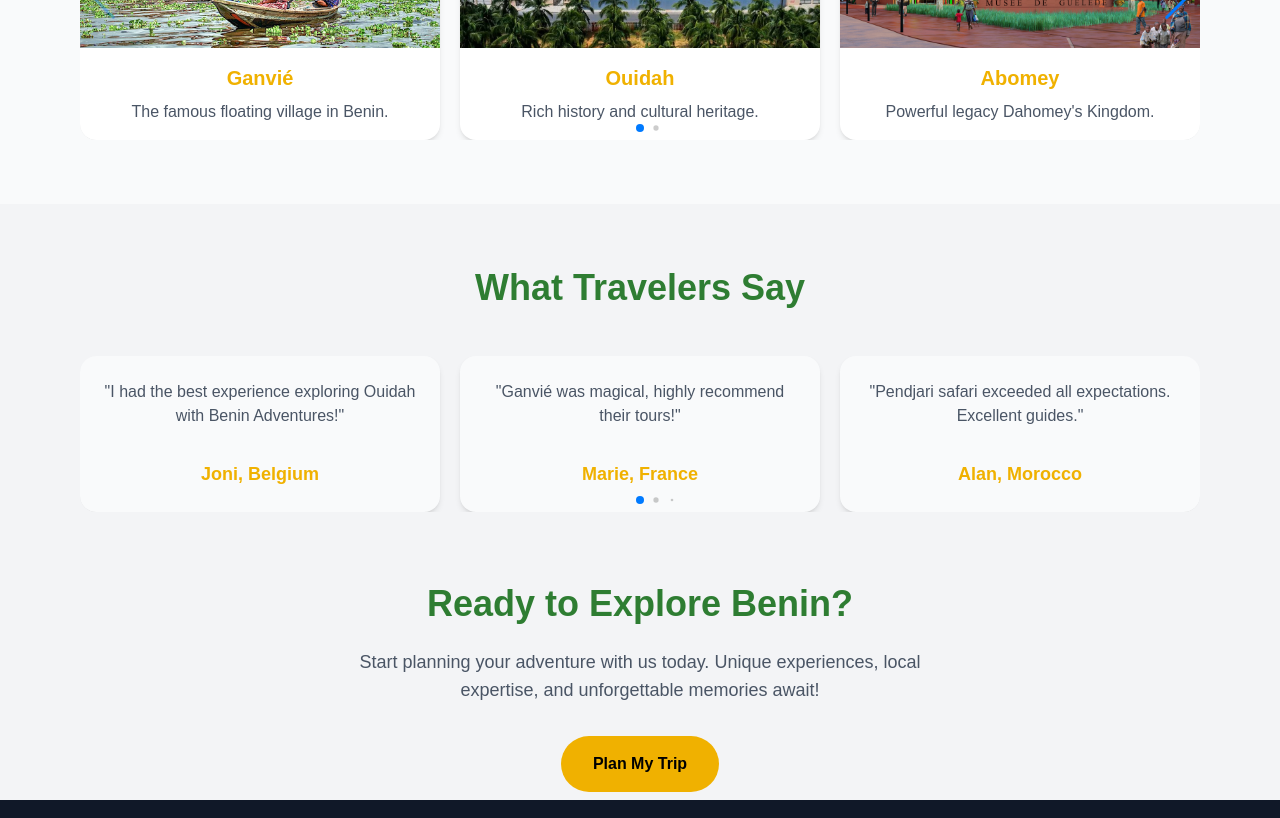
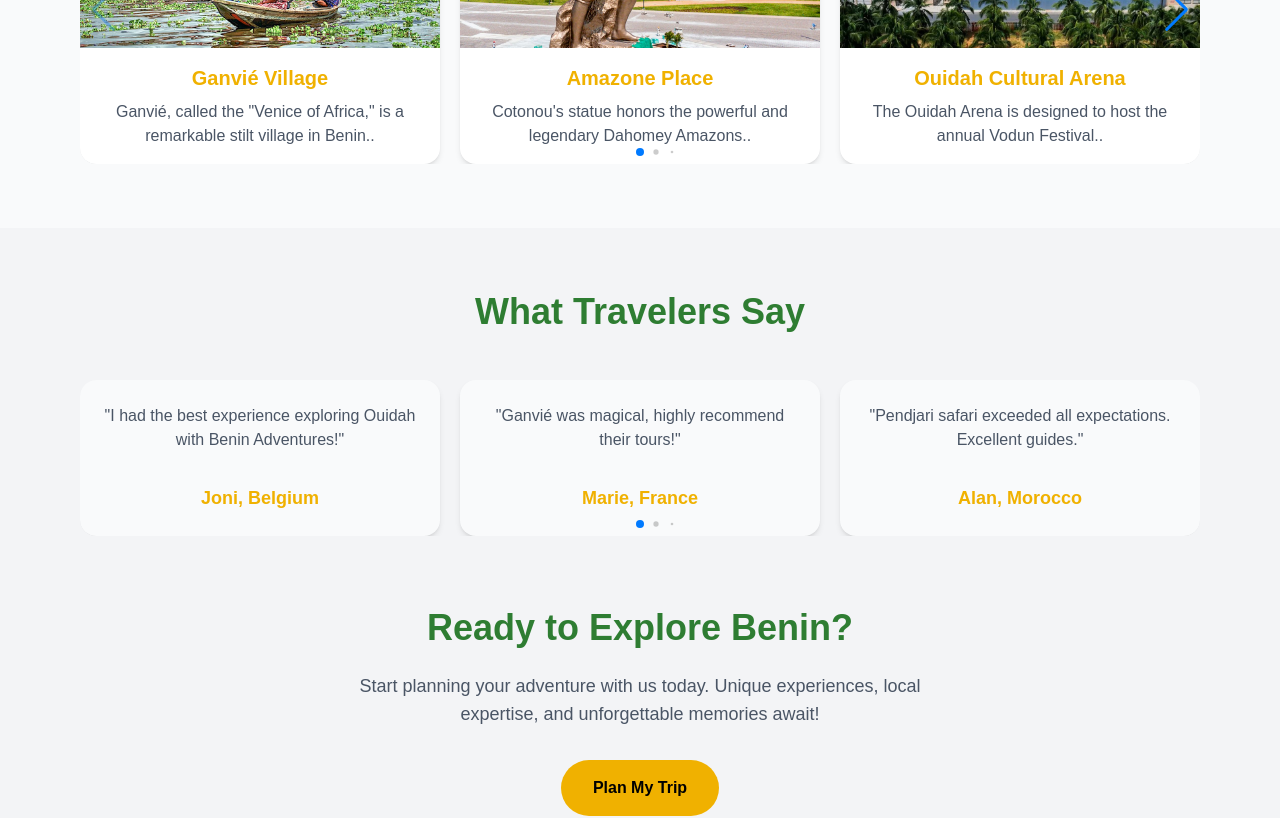
Before and after one commit to Tibo7777/Adventures-Benin, a Next.js app: page / in a window 1280 px wide. Shown: the part 1540-2358 px from the top of the page. Built offline with nearby package versions, Linux system fonts and the light colour scheme.

Commit message:
initial commit

```diff
--- a/eslint.config.mjs
+++ b/eslint.config.mjs
@@ -19,6 +19,11 @@ const eslintConfig = [
       "build/**",
       "next-env.d.ts",
     ],
+    rules: {
+      "@next/next/no-img-element": "off",
+      "react/no-unescaped-entities": "off",
+      "@next/next/no-html-link-for-pages": "off",
+    },
   },
 ];
 
--- a/jsconfig.json
+++ b/jsconfig.json
@@ -2,7 +2,8 @@
   "compilerOptions": {
     "baseUrl": "src",
     "paths": {
-      "@/*": ["*"]
+      "@components/*": ["app/components/*"]
     }
-  }
+  },
+  "include": ["src"]
 }
--- a/src/app/about/page.js
+++ b/src/app/about/page.js
@@ -1,5 +1,5 @@
 "use client";
-
+import Link from "next/link";
 import Navbar from "../components/Navbar";
 import Footer from "../components/Footer";
 import { Swiper, SwiperSlide } from "swiper/react";
@@ -152,9 +152,11 @@ export default function AboutPage() {
           <p className="mb-6 max-w-2xl mx-auto">
             Explore our tours or get in touch to craft your custom experience.
           </p>
+          <Link href="/destinations">
           <button className="px-6 py-3 bg-yellow-500 rounded-full font-semibold hover:opacity-90 transition">
-            Explore Tours
+            Explore Destinations
           </button>
+          </Link>
         </section>
 
       </main>
--- a/src/app/blog/page.js
+++ b/src/app/blog/page.js
@@ -49,7 +49,6 @@ export default function BlogPage() {
 
           <div className="absolute inset-0 bg-black/30"></div>
           <div className="absolute inset-0 flex flex-col items-center justify-center px-4 text-center text-white">
-            <h1 className="text-3xl md:text-5xl font-bold mb-4">Our Blog</h1>
             <p className="text-sm md:text-lg max-w-2xl">
               Stories, tips, and guides to help you explore Benin like a local.
             </p>
@@ -73,9 +72,9 @@ export default function BlogPage() {
                   />
                 </div>
                 <div className="p-4 flex-1 flex flex-col justify-between">
-                  <h3 className="text-xl font-semibold text-[color:var(--color-primary)] mb-2 text-center md:text-left">
+                  <h2 className="text-xl font-semibold text-[color:var(--color-primary)] mb-2 text-center md:text-left">
                     {post.title}
-                  </h3>
+                  </h2>
                   <p className="text-gray-600 mb-4 text-center md:text-left">{post.excerpt}</p>
                   <a
                     href={`/blog/${post.slug}`}
--- a/src/app/components/CTASection.js
+++ b/src/app/components/CTASection.js
@@ -1,3 +1,7 @@
+"use client";
+
+import Link from "next/link";
+
 export default function CTASection() {
   return (
     <section className="py-2 px-6 text-center bg-gray-100 text-white mt">
@@ -5,9 +9,11 @@ export default function CTASection() {
       <p className="text-lg mb-8 max-w-xl mx-auto text-gray-600">
         Start planning your adventure with us today. Unique experiences, local expertise, and unforgettable memories await!
       </p>
-      <button className="px-8 py-4 bg-yellow-500 text-black font-semibold rounded-full hover:bg-yellow-600 transition">
-        Plan My Trip
-      </button>
+      <Link href="/destinations">
+        <button className="px-8 py-4 bg-yellow-500 text-black font-semibold rounded-full hover:bg-yellow-600 transition">
+          Plan My Trip
+        </button>
+      </Link>
     </section>
   );
 }
--- a/src/app/components/Footer.js
+++ b/src/app/components/Footer.js
@@ -39,7 +39,7 @@ export default function Footer() {
         <div>
           <h3 className="text-lg font-semibold text-white mb-3">Contact Us</h3>
           <ul className="space-y-2 text-sm">
-            <li>Email: <a href="mailto:info@adventuresbenin.bj" className="hover:text-white transition">info@adventuresbenin.bj</a></li>
+            <li>Email: <a href="mailto:info@adventures.bj" className="hover:text-white transition">info@adventures.bj</a></li>
             <li>Phone: <a href="tel:+2290154419781" className="hover:text-white transition">+229 0154419781</a></li>
             <li>Location: Cotonou, Benin</li>
           </ul>
--- a/src/app/components/PopularDestinations.js
+++ b/src/app/components/PopularDestinations.js
@@ -5,24 +5,26 @@ import { Navigation, Pagination, Autoplay } from "swiper/modules";
 import "swiper/css";
 import "swiper/css/navigation";
 import "swiper/css/pagination";
+import { forwardRef } from "react";
 
-export default function PopularDestinations() {
+const PopularDestinations = forwardRef((props, ref) => {
   const destinations = [
-    { name: "Ganvié", img: "/images/ganvie.jpg", description: "The famous floating village in Benin." },
-    { name: "Ouidah", img: "/images/ouidah.jpg", description: "Rich history and cultural heritage." },
-    { name: "Abomey", img: "/images/abomey.jpg", description: "Powerful legacy Dahomey's Kingdom." },
-    { name: "Porto-Novo", img: "/images/porto-novo.jpg", description: "Traditional culture and city tours." },
+    { name: "Ganvié Village", img: "/images/ganvie.jpg", description: "Ganvié, called the \"Venice of Africa,\" is a remarkable stilt village in Benin.." },
+    { name: "Amazone Place", img: "/images/amazone.jpg", description: "Cotonou's statue honors the powerful and legendary Dahomey Amazons.." },
+    { name: "Ouidah Cultural Arena", img: "/images/ouidah.jpg", description: "The Ouidah Arena is designed to host the annual Vodun Festival.." },
+    { name: "Abomey's Kingdom", img: "/images/abomey.jpg", description: "A powerful kingdom in modern-day Benin, known for its Amazon warriors.." },
+    { name: "International Vodun Museum", img: "/images/porto-novo.jpg", description: "It preserves, educates, and deconstructs stereotypes of our culture" },
   ];
 
   return (
-    <section className="py-16 px-6 md:px-20 text-center bg-gray-50">
+    <section ref={ref} className="py-16 px-6 md:px-20 text-center bg-gray-50">
       <h2 className="text-4xl font-bold text-primary mb-12">Popular Destinations</h2>
 
       <Swiper
         modules={[Navigation, Pagination, Autoplay]}
-        navigation // arrows
-        pagination={{ clickable: true, dynamicBullets: true }} // dots
-        autoplay={{ delay: 6000, disableOnInteraction: false }} // slower autoplay
+        navigation
+        pagination={{ clickable: true, dynamicBullets: true }}
+        autoplay={{ delay: 6000, disableOnInteraction: false }}
         spaceBetween={20}
         slidesPerView={1}
         breakpoints={{
@@ -46,4 +48,6 @@ export default function PopularDestinations() {
       </Swiper>
     </section>
   );
-}
+});
+
+export default PopularDestinations;
--- a/src/app/destinations/[slug]/page.js
+++ b/src/app/destinations/[slug]/page.js
@@ -1,5 +1,5 @@
-import Navbar from "../../../components/Navbar";
-import Footer from "../../../components/Footer";
+import Navbar from "@components/Navbar";
+import Footer from "@components/Footer";
 
 const destinations = [
   {
--- a/src/app/destinations/page.js
+++ b/src/app/destinations/page.js
@@ -6,10 +6,11 @@ import Image from "next/image";
 
 export default function DestinationsPage() {
   const destinations = [
-    { name: "Ganvié", img: "/images/ganvie.jpg", description: "The famous floating village in Benin." },
-    { name: "Ouidah", img: "/images/ouidah.jpg", description: "Rich history and cultural heritage." },
-    { name: "Abomey", img: "/images/abomey.jpg", description: "Powerful legacy of Dahomey's Kingdom." },
-    { name: "Porto-Novo", img: "/images/porto-novo.jpg", description: "Traditional culture and city tours." },
+    { name: "Ganvié Village", img: "/images/ganvie.jpg", description: "Ganvié, called the \"Venice of Africa,\" is a remarkable stilt village in Benin.." },
+    { name: "Amazone Place", img: "/images/amazone.jpg", description: "Cotonou's statue honors the powerful and legendary Dahomey Amazons.." },
+    { name: "Ouidah Cultural Arena", img: "/images/ouidah.jpg", description: "The Ouidah  Arena is designed to host the annual Vodun Festival.." },
+    { name: "Abomey's Kingdom", img: "/images/abomey.jpg", description: "A powerful kingdom in modern-day Benin, known for its Amazon warriors.." },
+    { name: "International Vodun Museum", img: "/images/porto-novo.jpg", description: "It preserves, educates, and deconstructs stereotypes of our culture" },
     { name: "Pendjari National Park", img: "/images/pendjari.jpg", description: "Savannah wildlife and safari experiences." },
     { name: "Cotonou", img: "/images/cotonou.jpg", description: "Vibrant city life and markets." },
     { name: "Natitingou", img: "/images/natitingou.jpg", description: "Gateway to the Atakora mountains." },
--- a/src/app/globals.css
+++ b/src/app/globals.css
@@ -54,10 +54,12 @@ body {
 }
 
 /* Headings */
-h2, h5 {
+h1, h2 {
   @apply font-bold text-[color:var(--color-primary)];
 }
-
+h3, h4 {
+  @apply font-bold text-yellow-500;
+}
 /*!* Links *!*/
 /*a {*/
 /*  @apply text-[color:var(--color-gray-600)] hover:underline*/
--- a/src/app/page.js
+++ b/src/app/page.js
@@ -1,3 +1,6 @@
+"use client";
+
+import { useRef } from "react";
 import Navbar from "./components/Navbar";
 import Footer from "./components/Footer";
 import HeroSection from "./components/HeroSection";
@@ -7,12 +10,18 @@ import Testimonials from "./components/Testimonials";
 import CTASection from "./components/CTASection";
 
 export default function Home() {
+  const popularRef = useRef(null);
+
+  const scrollToPopular = () => {
+    popularRef.current?.scrollIntoView({ behavior: "smooth", block: "start" });
+  };
+
   return (
     <>
-          <Navbar />
-      <HeroSection />
+      <Navbar />
+      <HeroSection onExploreClick={scrollToPopular} />
       <AboutSection />
-      <PopularDestinations />
+      <PopularDestinations ref={popularRef} />
       <Testimonials />
       <CTASection />
       <Footer />
```
Also changed, not shown: src/app/components/HeroSection.js (+7 -9 lines), public/images/amazone.jpg (added).
